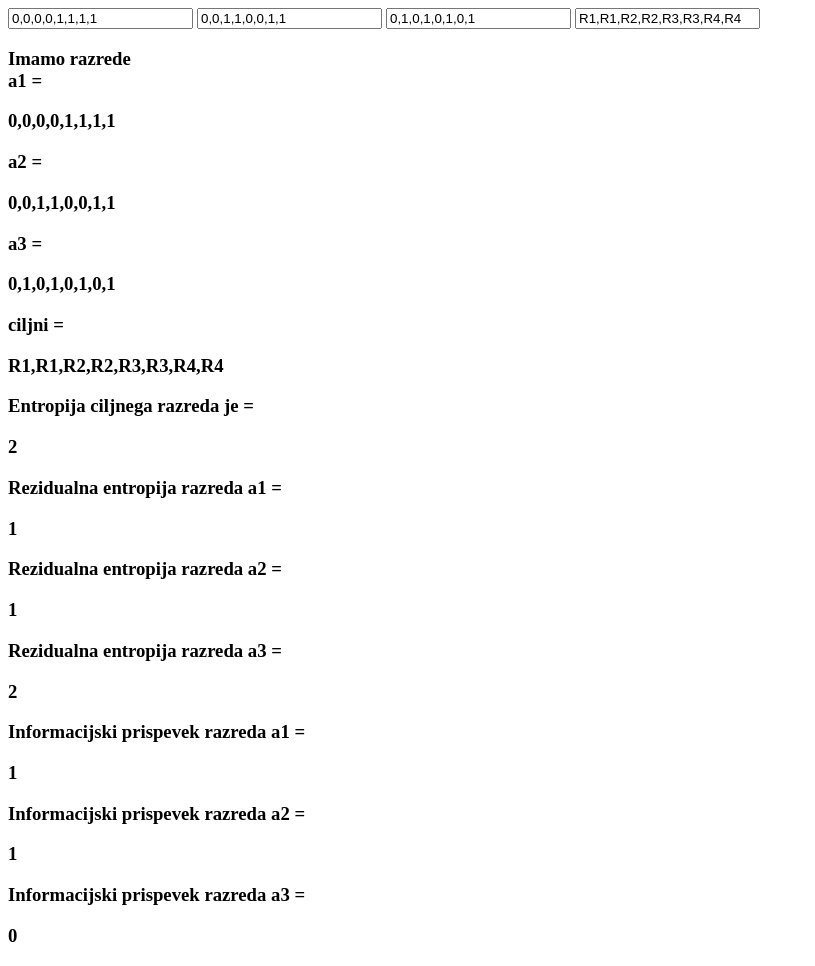
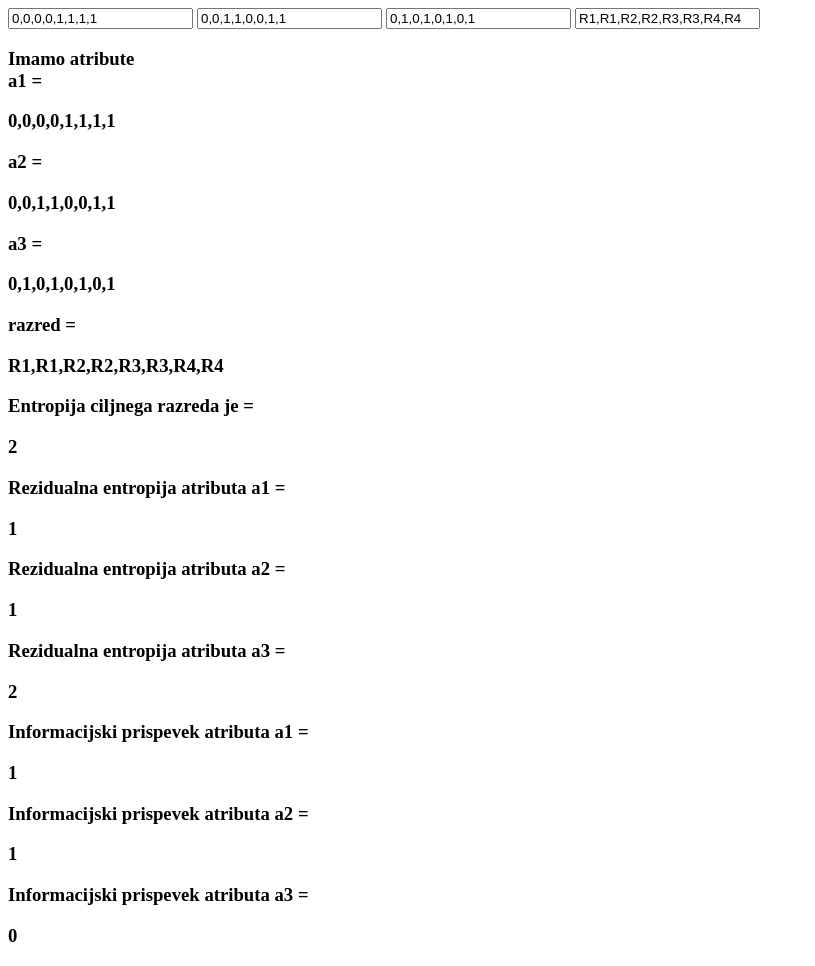
Before and after one commit to gasanz123/residualEntropy, a plain HTML site: page index.html in a window 1280 px wide. Shown: the whole page, without its empty margins (0-815 px from the left). Drawn offline with Linux system fonts and the light colour scheme.

Commit message:
poimenovanje

```diff
--- a/index.html
+++ b/index.html
@@ -10,28 +10,28 @@
         <input type="text" id="i2" value="0,0,1,1,0,0,1,1" onchange="reloadValues()">
         <input type="text" id="i3" value="0,1,0,1,0,1,0,1" onchange="reloadValues()">
         <input type="text" id="ig" value="R1,R1,R2,R2,R3,R3,R4,R4" onchange="reloadValues()">
-        <h3>Imamo razrede <br> a1 = <br></h3>
+        <h3>Imamo atribute <br> a1 = <br></h3>
         <h3 id="i1o"></h3>
         <h3 >a2 = <br></h3>
         <h3 id="i2o"></h3>
         <h3 >a3 =  <br></h3>
         <h3 id="i3o"></h3>
-        <h3>ciljni = </h3>
+        <h3>razred = </h3>
         <h3 id="igo"></h3>
         </h3>
         <h3>Entropija ciljnega razreda je =  </h3>
         <h3 id="skupna"></h3>
-            <h3>Rezidualna entropija razreda a1 =  </h3>
+            <h3>Rezidualna entropija atributa a1 =  </h3>
         <h3 id="a1"></h3>
-            <h3>Rezidualna entropija razreda a2 =  </h3>
+            <h3>Rezidualna entropija atributa a2 =  </h3>
         <h3 id="a2"></h3>
-            <h3>Rezidualna entropija razreda a3 =  </h3>
+            <h3>Rezidualna entropija atributa a3 =  </h3>
         <h3 id="a3"></h3>
-        <h3>Informacijski prispevek razreda a1 =  </h3>
+        <h3>Informacijski prispevek atributa a1 =  </h3>
         <h3 id="g1"></h3>
-        <h3>Informacijski prispevek razreda a2 =  </h3>
+        <h3>Informacijski prispevek atributa a2 =  </h3>
         <h3 id="g2"></h3>
-        <h3>Informacijski prispevek razreda a3 =  </h3>
+        <h3>Informacijski prispevek atributa a3 =  </h3>
         <h3 id="g3"></h3>
     </body>
 </html>
```
